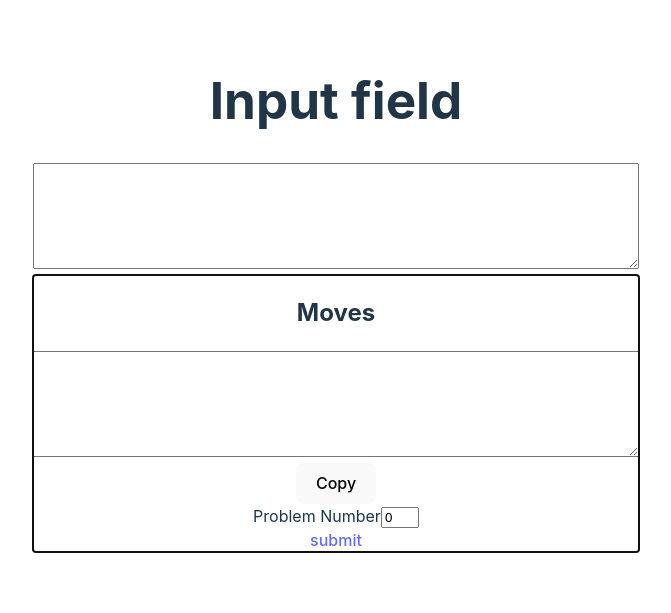
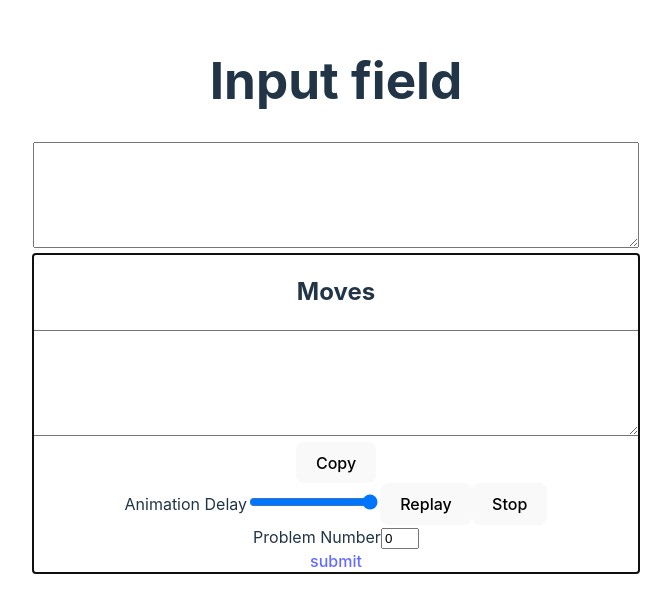
Before and after one commit to JAPLJ/icfpc2024_pigimarl, a React (Vite) app in the folder visualizer/lambdaman/: page / in a window 1280 px wide. Shown: the part 105-718 px from the top of the page, without its empty margins (304-975 px from the left). Built offline with nearby package versions, Linux system fonts and the light colour scheme.

Commit message:
lambdaman animation

```diff
--- a/visualizer/lambdaman/src/LambdaManEmulator/index.tsx
+++ b/visualizer/lambdaman/src/LambdaManEmulator/index.tsx
@@ -1,12 +1,14 @@
 import { Visualizer } from 'src/LambdaManEmulator/Visualizer';
-import { useState, useEffect, useRef } from 'react';
+import { useState, useEffect, useRef, useCallback } from 'react';
 import { CellType } from 'src/types';
+import { useInterval } from 'src/hooks/useInterval';
 
 type LambdaManEmulatorProps = {
   field: CellType[][];
 };
 
-export const LambdaManEmulator = ({ field }: LambdaManEmulatorProps) => {
+export const LambdaManEmulator = (props: LambdaManEmulatorProps) => {
+  const [field, setField] = useState<CellType[][]>([]);
   const findPosition: (field: CellType[][]) => [number, number] = (field) => {
     for (let i = 0; i < field.length; i++) {
       for (let j = 0; j < field[i].length; j++) {
@@ -20,10 +22,12 @@ export const LambdaManEmulator = ({ field }: LambdaManEmulatorProps) => {
   const [position, setPosition] = useState<[number, number]>([0, 0]);
   const [moves, setMoves] = useState<string[]>([]);
   const [problemNumber, setProblemNumber] = useState<number>(0);
+  const [animation, setAnimation] = useState<string>("");
 
   useEffect(() => {
-    setPosition(findPosition(field));
-  }, [field]);
+    setPosition(findPosition(props.field));
+    setField(props.field);
+  }, [props.field]);
 
   const onMove: (x: number, y: number) => boolean = (x, y) => {
     if (x < 0 || x >= field.length || y < 0 || y >= field[0].length) {
@@ -33,7 +37,9 @@ export const LambdaManEmulator = ({ field }: LambdaManEmulatorProps) => {
       return false;
     }
     if (field[x][y] === ".") {
-      field[x][y] = " ";
+      const newField = structuredClone(field);
+      newField[x][y] = " ";
+      setField(newField);
     }
     setPosition([x, y]);
     return true;
@@ -65,6 +71,35 @@ export const LambdaManEmulator = ({ field }: LambdaManEmulatorProps) => {
     }
   };
 
+  const onReplay = useCallback(() => {
+    setPosition(findPosition(props.field));
+    setField(props.field);
+    setAnimation(moves.join(""));
+  }, [props.field, moves]);
+
+  const animate = () => {
+    if (animation.length === 0) {
+      return;
+    }
+    const move = animation[0];
+    setAnimation(animation.slice(1));
+    switch (move) {
+      case "U":
+        onMove(position[0] - 1, position[1]);
+        break;
+      case "D":
+        onMove(position[0] + 1, position[1]);
+        break;
+      case "L":
+        onMove(position[0], position[1] - 1);
+        break;
+      case "R":
+        onMove(position[0], position[1] + 1);
+        break;
+    }
+  }
+  const [delay, setDelay] = useInterval(animate, 1000);
+
   const ref = useRef<HTMLDivElement>(null);
   useEffect(() => {
     ref.current?.focus();
@@ -85,14 +120,25 @@ export const LambdaManEmulator = ({ field }: LambdaManEmulatorProps) => {
     }
   }, []);
 
+  const onChangeMoves = (event: React.ChangeEvent<HTMLTextAreaElement>) => {
+    const value = event.target.value;
+    setMoves(value.split(""));
+  };
+
   return (
     <div onKeyUp={onKeyUp} autoFocus ref={ref} tabIndex={0}>
       <Visualizer field={field} position={position!} />
       <div>
         <h2>Moves</h2>
-        <textarea className="moves" value={moves.join("")} readOnly />
+        <textarea className="moves" value={moves.join("")} disabled={animation.length > 0} onChange={onChangeMoves} />
         <div>
           <button onClick={() => navigator.clipboard.writeText(moves.join(""))}>Copy</button>
+        </div>
+        <div>
+          <label>Animation Delay</label>
+          <input type="range" min={0} max={1000} value={delay} onChange={(e) => setDelay(parseInt(e.target.value))} />
+          <button onClick={onReplay}>Replay</button>
+          <button onClick={() => setAnimation("")}>Stop</button>
         </div>
         <div>
           <label>Problem Number</label>
--- /dev/null
+++ b/visualizer/lambdaman/src/hooks/useInterval.ts
@@ -0,0 +1,12 @@
+import { useState, useEffect } from 'react';
+
+export const useInterval = (callback: Function, delay_?: number) => {
+  const [delay, setDelay] = useState<number>(delay_ ?? 1000);
+
+  useEffect(() => {
+    const intervalId = setInterval(() => callback(), delay);
+    return () => clearInterval(intervalId);
+  }, [delay, callback]);
+
+  return [delay, setDelay];
+}
```
